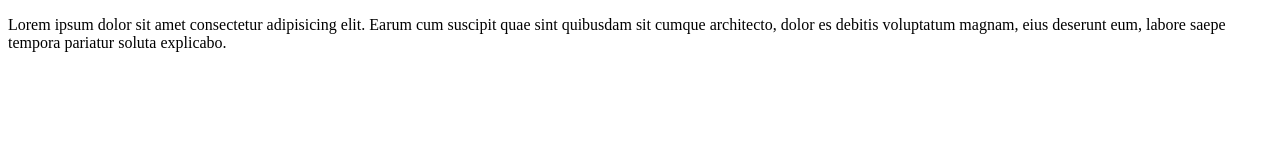
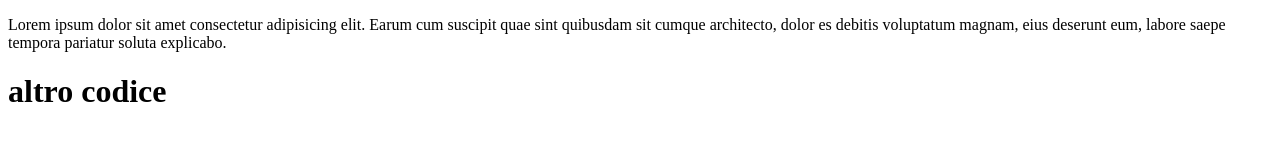
Before and after one commit to SaraPasinato/test-git, a plain HTML site: page index.html in a window 1280 px wide. Drawn offline with Linux system fonts and the light colour scheme.

Commit message:
nuovo codice

```diff
--- a/index.html
+++ b/index.html
@@ -12,5 +12,6 @@
         dolor es debitis voluptatum magnam, eius deserunt eum,
         labore saepe tempora pariatur soluta explicabo.
      </p>
+     <h1>altro codice</h1>
 </body>
 </html>
```
